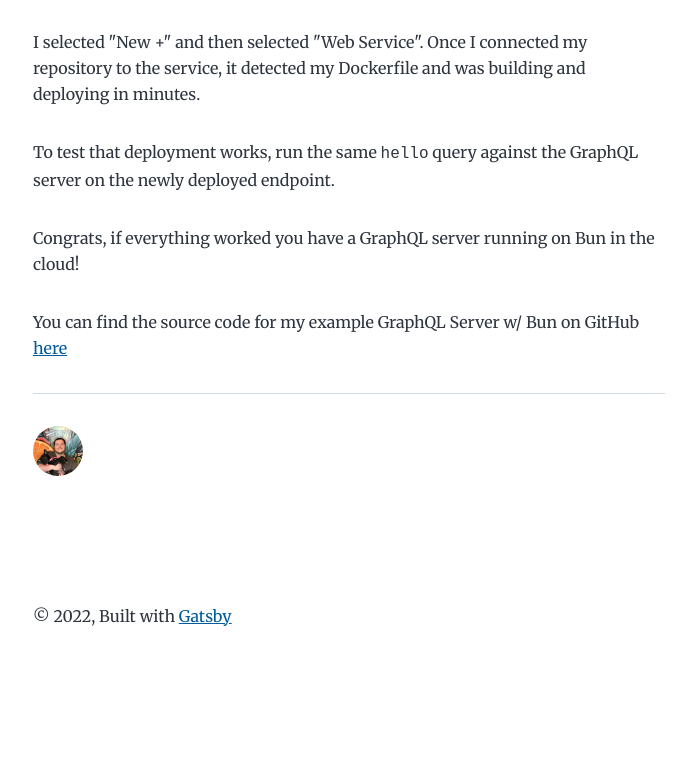
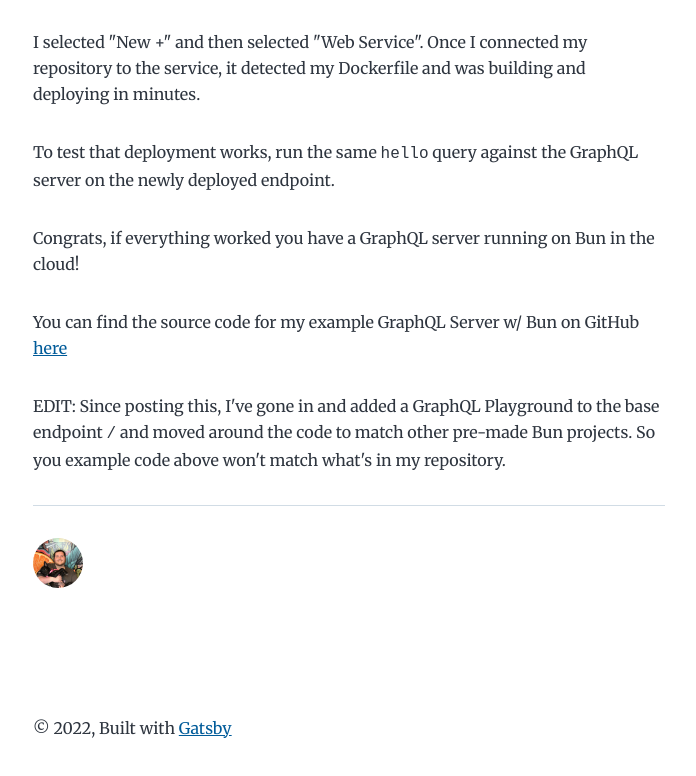
Before and after one commit to mattlgroff/groffdev, a Gatsby site: page /bun-graphql/ in a window 1280 px wide. Shown: the part 3061-3837 px from the top of the page, without its empty margins (291-987 px from the left). Before the commit the page ends 3753 px from the top, so only its background shows below. Built offline with nearby package versions, Linux system fonts and the light colour scheme; Gatsby itself is replaced by a stand-in of ours; some packages are replaced by stand-ins of ours.

Commit message:
Update added to my blog

```diff
--- a/content/blog/bun-graphql/index.md
+++ b/content/blog/bun-graphql/index.md
@@ -108,3 +108,5 @@ To test that deployment works, run the same `hello` query against the GraphQL se
 Congrats, if everything worked you have a GraphQL server running on Bun in the cloud!
 
 You can find the source code for my example GraphQL Server w/ Bun on GitHub [here](https://github.com/mattlgroff/bun-graphql)
+
+EDIT: Since posting this, I've gone in and added a GraphQL Playground to the base endpoint `/` and moved around the code to match other pre-made Bun projects. So you example code above won't match what's in my repository.
```
